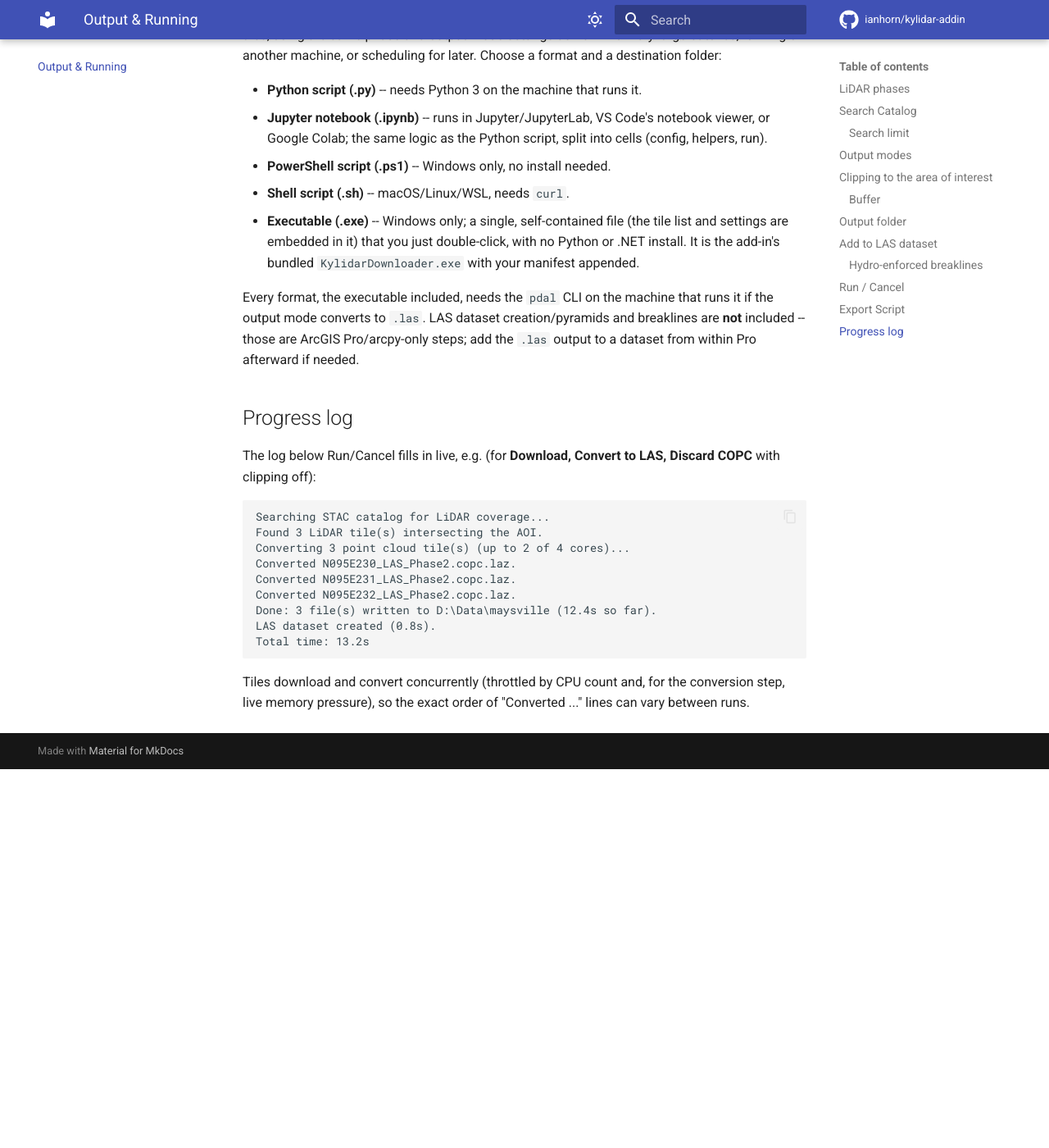
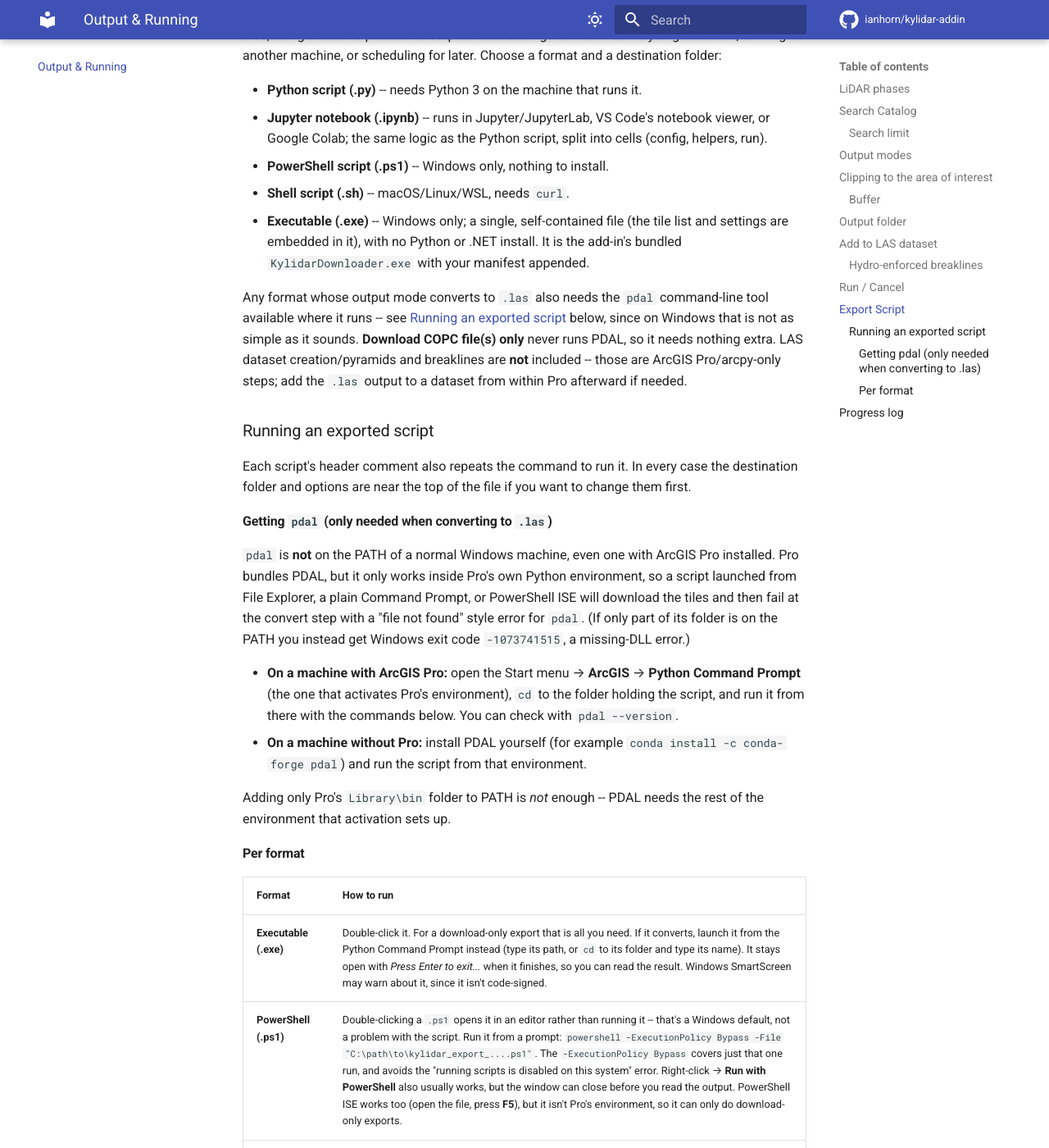
Before and after one commit to ianhorn/kylidar-addin, an MkDocs documentation site: the page built from docs-src/clip-and-run.md, in a window 1280 px wide and 1400 px high, scrolled down 3467 px. Shown: the whole window at 82% size. Built offline with MkDocs 1.6.1 and Material for MkDocs 9.7.7, drawn with Linux system fonts in a browser that asks for light colours; comment, search, counter and statistics services are not loaded; before the commit the page ends 4405 px from its top, so only the background shows below that; some of the changed text lies outside the part shown.

Commit message:
docs: how to run exported scripts, and why pdal needs Pro's Python prompt
The Export Script docs listed the formats but never said how to launch them. Add a
"Running an exported script" section with per-format commands, and document what testing
showed: pdal is not on PATH on a normal Windows machine even with ArcGIS Pro installed, and
only works from Pro's activated environment (Python Command Prompt) -- putting Pro's
Library\bin on PATH alone fails with a missing-DLL exit code. Also explain that double-clicking
a .ps1 opens an editor rather than running it, and add troubleshooting entries for both.

Co-Authored-By: Claude Sonnet 5 <noreply@anthropic.com>

```diff
--- a/docs-src/clip-and-run.md
+++ b/docs-src/clip-and-run.md
@@ -124,16 +124,49 @@ running on another machine, or scheduling for later. Choose a format and a desti
 - **Python script (.py)** -- needs Python 3 on the machine that runs it.
 - **Jupyter notebook (.ipynb)** -- runs in Jupyter/JupyterLab, VS Code's notebook viewer, or Google
   Colab; the same logic as the Python script, split into cells (config, helpers, run).
-- **PowerShell script (.ps1)** -- Windows only, no install needed.
+- **PowerShell script (.ps1)** -- Windows only, nothing to install.
 - **Shell script (.sh)** -- macOS/Linux/WSL, needs `curl`.
-- **Executable (.exe)** -- Windows only; a single, self-contained file (the tile list and settings are
-  embedded in it) that you just double-click, with no Python or .NET install. It is the add-in's bundled
+- **Executable (.exe)** -- Windows only; a single, self-contained file (the tile list and settings
+  are embedded in it), with no Python or .NET install. It is the add-in's bundled
   `KylidarDownloader.exe` with your manifest appended.
 
-Every format, the executable included, needs the `pdal` CLI on the machine that runs it if the
-output mode converts to `.las`. LAS dataset creation/pyramids and breaklines are **not** included --
-those are ArcGIS Pro/arcpy-only steps; add the `.las` output to a dataset from within Pro afterward
-if needed.
+Any format whose output mode converts to `.las` also needs the `pdal` command-line tool available
+where it runs -- see [Running an exported script](#running-an-exported-script) below, since on
+Windows that is not as simple as it sounds. **Download COPC file(s) only** never runs PDAL, so it
+needs nothing extra. LAS dataset creation/pyramids and breaklines are **not** included -- those are
+ArcGIS Pro/arcpy-only steps; add the `.las` output to a dataset from within Pro afterward if needed.
+
+### Running an exported script
+
+Each script's header comment also repeats the command to run it. In every case the destination
+folder and options are near the top of the file if you want to change them first.
+
+#### Getting `pdal` (only needed when converting to `.las`)
+
+`pdal` is **not** on the PATH of a normal Windows machine, even one with ArcGIS Pro installed. Pro
+bundles PDAL, but it only works inside Pro's own Python environment, so a script launched from
+File Explorer, a plain Command Prompt, or PowerShell ISE will download the tiles and then fail at
+the convert step with a "file not found" style error for `pdal`. (If only part of its folder is on the
+PATH you instead get Windows exit code `-1073741515`, a missing-DLL error.)
+
+- **On a machine with ArcGIS Pro:** open the Start menu → **ArcGIS** → **Python Command Prompt**
+  (the one that activates Pro's environment), `cd` to the folder holding the script, and run it from
+  there with the commands below. You can check with `pdal --version`.
+- **On a machine without Pro:** install PDAL yourself (for example
+  `conda install -c conda-forge pdal`) and run the script from that environment.
+
+Adding only Pro's `Library\bin` folder to PATH is *not* enough -- PDAL needs the rest of the
+environment that activation sets up.
+
+#### Per format
+
+| Format | How to run |
+|---|---|
+| **Executable (.exe)** | Double-click it. For a download-only export that is all you need. If it converts, launch it from the Python Command Prompt instead (type its path, or `cd` to its folder and type its name). It stays open with *Press Enter to exit...* when it finishes, so you can read the result. Windows SmartScreen may warn about it, since it isn't code-signed. |
+| **PowerShell (.ps1)** | Double-clicking a `.ps1` opens it in an editor rather than running it -- that's a Windows default, not a problem with the script. Run it from a prompt: `powershell -ExecutionPolicy Bypass -File "C:\path\to\kylidar_export_....ps1"`. The `-ExecutionPolicy Bypass` covers just that one run, and avoids the "running scripts is disabled on this system" error. Right-click → **Run with PowerShell** also usually works, but the window can close before you read the output. PowerShell ISE works too (open the file, press **F5**), but it isn't Pro's environment, so it can only do download-only exports. |
+| **Python (.py)** | `python "C:\path\to\kylidar_export_....py"` -- from the Python Command Prompt, `python` is Pro's own Python, which needs nothing installed beyond what Pro has. |
+| **Notebook (.ipynb)** | Open it in Jupyter/JupyterLab or VS Code and run the cells top to bottom. When converting, the notebook's kernel must be an environment that has `pdal` (Pro's Python environment has it). |
+| **Shell (.sh)** | `bash "/path/to/kylidar_export_....sh"` on macOS, Linux or WSL. Needs `curl`, plus `pdal` when converting. |
 
 ## Progress log
 
```
Also changed, not shown: docs-src/getting-started.md (+3 -1 lines), docs-src/troubleshooting.md (+15 -0 lines).
